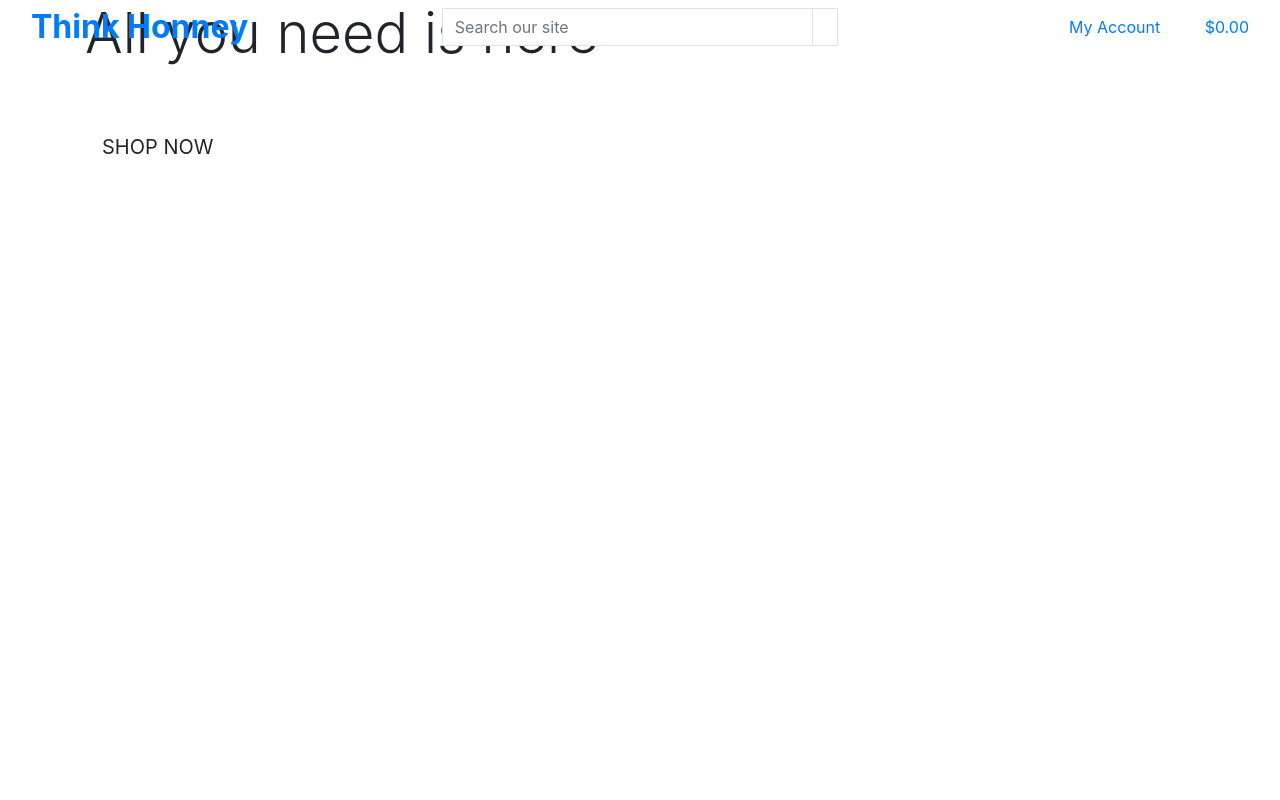
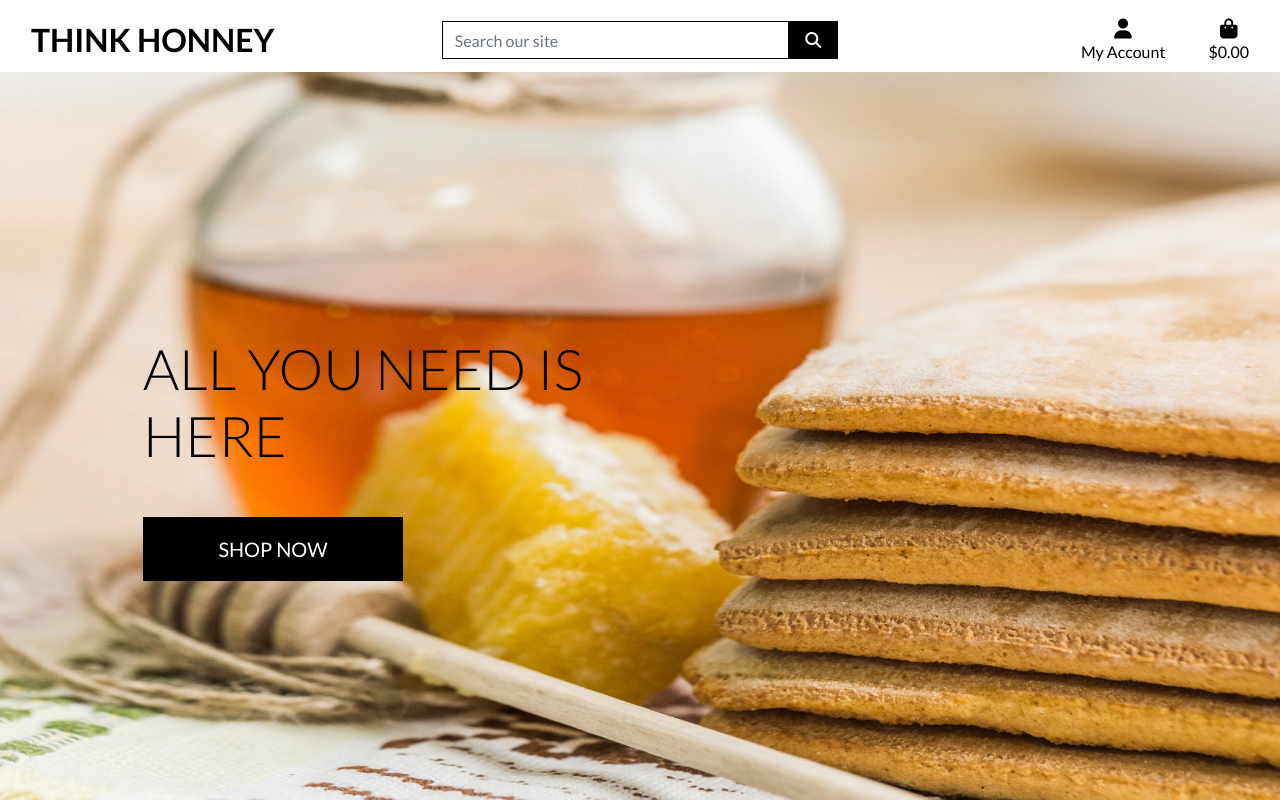
Before and after one commit to StefanCucuta/think_honney, a Django app: page / in a window 1280 px wide. Run offline with Django 3.2, Linux system fonts and the light colour scheme; some libraries are stand-ins or nearby versions.

Commit message:
Completed homepage header and CSS

```diff
--- /dev/null
+++ b/static/css/base.css
@@ -0,0 +1,81 @@
+html {
+    height: 100%;
+}
+
+body {
+    background: url('/media/homepage_background_cropped.webp') no-repeat center center fixed;
+    background-size: cover;
+    height: calc(100vh - 164px);
+    color: #555;
+    font-family: 'Lato';
+}
+
+/* from Bulma */
+.icon {
+    align-items: center;
+    display: inline-flex;
+    justify-content: center;
+    height: 1.5rem;
+    width: 1.5rem;
+}
+
+.logo-font {
+    text-transform: uppercase;
+}
+
+.main-logo-link {
+    width: fit-content;
+}
+
+.shop-now-button {
+    background: black;
+    color: white;
+    min-width: 260px;
+}
+
+.btn-black {
+    background: black;
+    color: white;
+}
+
+.shop-now-button:hover,
+.shop-now-button:active,
+.shop-now-button:focus,
+.btn-black:hover,
+.btn-black:active,
+.btn-black:focus {
+    background: #222;
+    color: white;
+}
+
+.text-black {
+    color: #000 !important;
+}
+
+.border-black {
+    border: 1px solid black !important;
+}
+
+/* -------------------------------- Media Queries */
+
+/* Slightly larger container on xl screens */
+@media (min-width: 1200px) {
+  .container {
+    max-width: 80%;
+  }
+}
+
+/* fixed top navbar only on medium and up */
+@media (min-width: 992px) {
+    .fixed-top-desktop-only {
+        position: fixed;
+        top: 0;
+        right: 0;
+        left: 0;
+        z-index: 1030;
+    }
+
+    .header-container {
+        padding-top: 164px;
+    }
+}
--- a/templates/base.html
+++ b/templates/base.html
@@ -14,16 +14,19 @@
     {% endblock %}
 
     {% block corecss %}
-        <link rel="stylesheet" href="https://stackpath.bootstrapcdn.com/bootstrap/4.4.1/css/bootstrap.min.css" integrity="sha384-Vkoo8x4CGsO3+Hhxv8T/Q5PaXtkKtu6ug5TOeNV6gBiFeWPGFN9MuhOf23Q9Ifjh" crossorigin="anonymous">
-    {% endblock %}
-
-    {% block extra_css %}
+    <!-- Bootstrap -->
+    <link rel="stylesheet" href="https://stackpath.bootstrapcdn.com/bootstrap/4.4.1/css/bootstrap.min.css" integrity="sha384-Vkoo8x4CGsO3+Hhxv8T/Q5PaXtkKtu6ug5TOeNV6gBiFeWPGFN9MuhOf23Q9Ifjh" crossorigin="anonymous">
+    <!-- Google font awesome -->
+    <link rel="stylesheet" href="https://fonts.googleapis.com/css2?family=Lato:ital,wght@0,100;0,300;0,400;0,700;0,900;1,100;1,300;1,400;1,700;1,900&display=swap">
+    <link rel="stylesheet" href="{% static 'css/base.css' %}">
     {% endblock %}
 
     {% block corejs %}
         <script src="https://code.jquery.com/jquery-3.4.1.slim.min.js" integrity="sha384-J6qa4849blE2+poT4WnyKhv5vZF5SrPo0iEjwBvKU7imGFAV0wwj1yYfoRSJoZ+n" crossorigin="anonymous"></script>
         <script src="https://cdn.jsdelivr.net/npm/popper.js@1.16.0/dist/umd/popper.min.js" integrity="sha384-Q6E9RHvbIyZFJoft+2mJbHaEWldlvI9IOYy5n3zV9zzTtmI3UksdQRVvoxMfooAo" crossorigin="anonymous"></script>
         <script src="https://stackpath.bootstrapcdn.com/bootstrap/4.4.1/js/bootstrap.min.js" integrity="sha384-wfSDF2E50Y2D1uUdj0O3uMBJnjuUD4Ih7YwaYd1iqfktj0Uod8GCExl3Og8ifwB6" crossorigin="anonymous"></script>
+        <!-- font awesome -->
+        <script src="https://kit.fontawesome.com/ab850a7ae6.js" crossorigin="anonymous"></script>
     {% endblock %}
 
     {% block extra_js %}
@@ -33,7 +36,7 @@
   </head>
   <body>
     <header class="container-fluid fixed-top">
-      <div class="row">
+      <div id="top-nav" class="row bg-white pt-lg-2 d-none d-lg-flex">
           <div class="col-12 col-lg-4 my-auto py-1 py-lg-0 text-center text-lg-left">
               <a href="{% url 'home' %}" class="nav-link main-logo-link">
                   <h2 class="logo-font text-black my-0"><strong>Think Honney</strong></h2>
--- a/think_honney/settings.py
+++ b/think_honney/settings.py
@@ -152,3 +152,7 @@ USE_TZ = True
 # https://docs.djangoproject.com/en/3.2/howto/static-files/
 
 STATIC_URL = '/static/'
+STATICFILES_DIRS = (os.path.join(BASE_DIR, "static"),)
+
+MEDIA_URL = '/media/'
+MEDIA_ROOT = os.path.join(BASE_DIR, 'media')
--- a/think_honney/urls.py
+++ b/think_honney/urls.py
@@ -16,9 +16,11 @@ Including another URLconf
 
 from django.contrib import admin
 from django.urls import path, include
+from django.conf import settings
+from django.conf.urls.static import static
 
 urlpatterns = [
     path('admin/', admin.site.urls),
     path('accounts/', include('allauth.urls')),
     path('', include('home.urls')),
-]
+] + static(settings.MEDIA_URL, document_root=settings.MEDIA_ROOT)
```
Also changed, not shown: media/homepage_background_cropped.webp (added).
